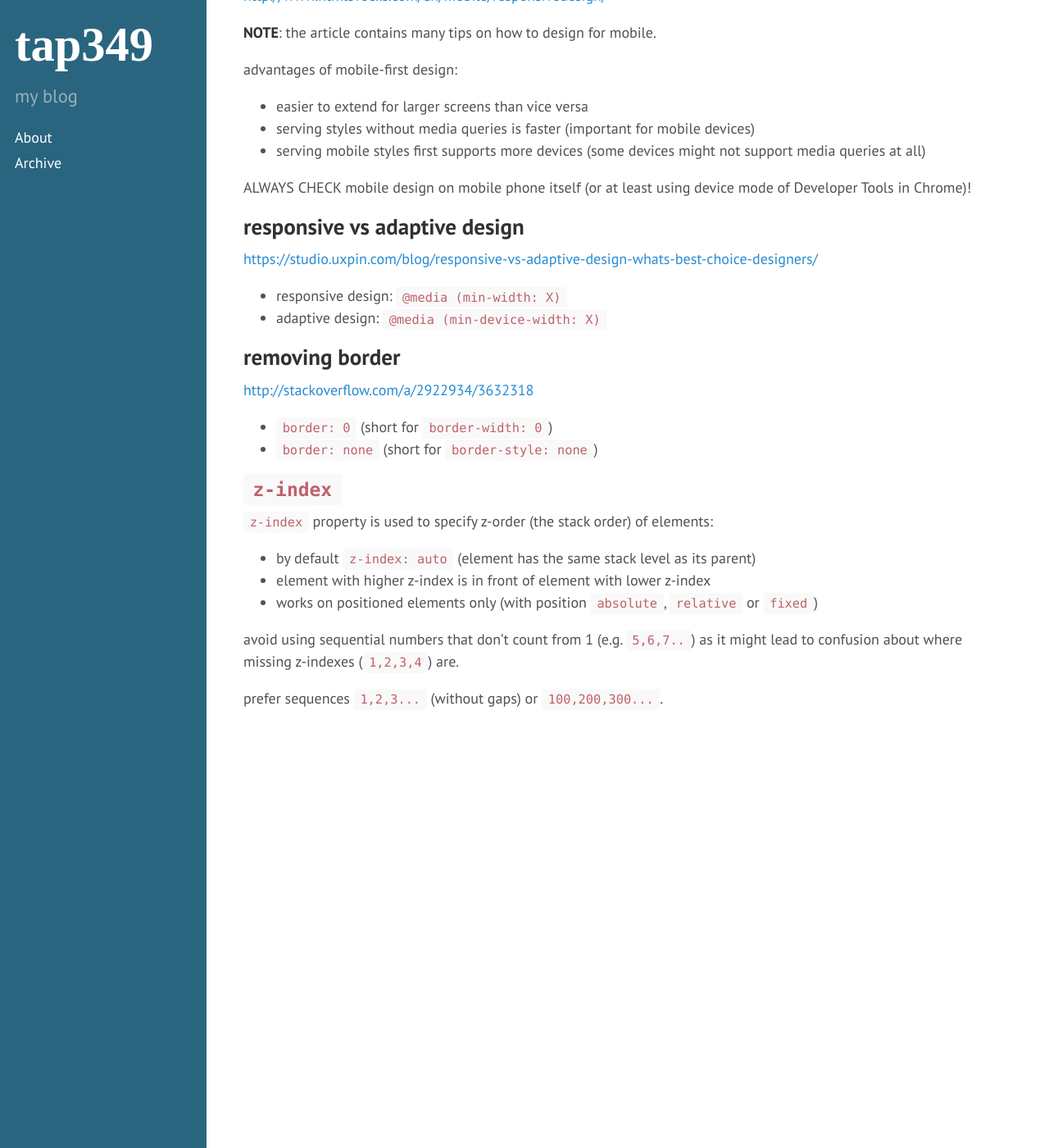
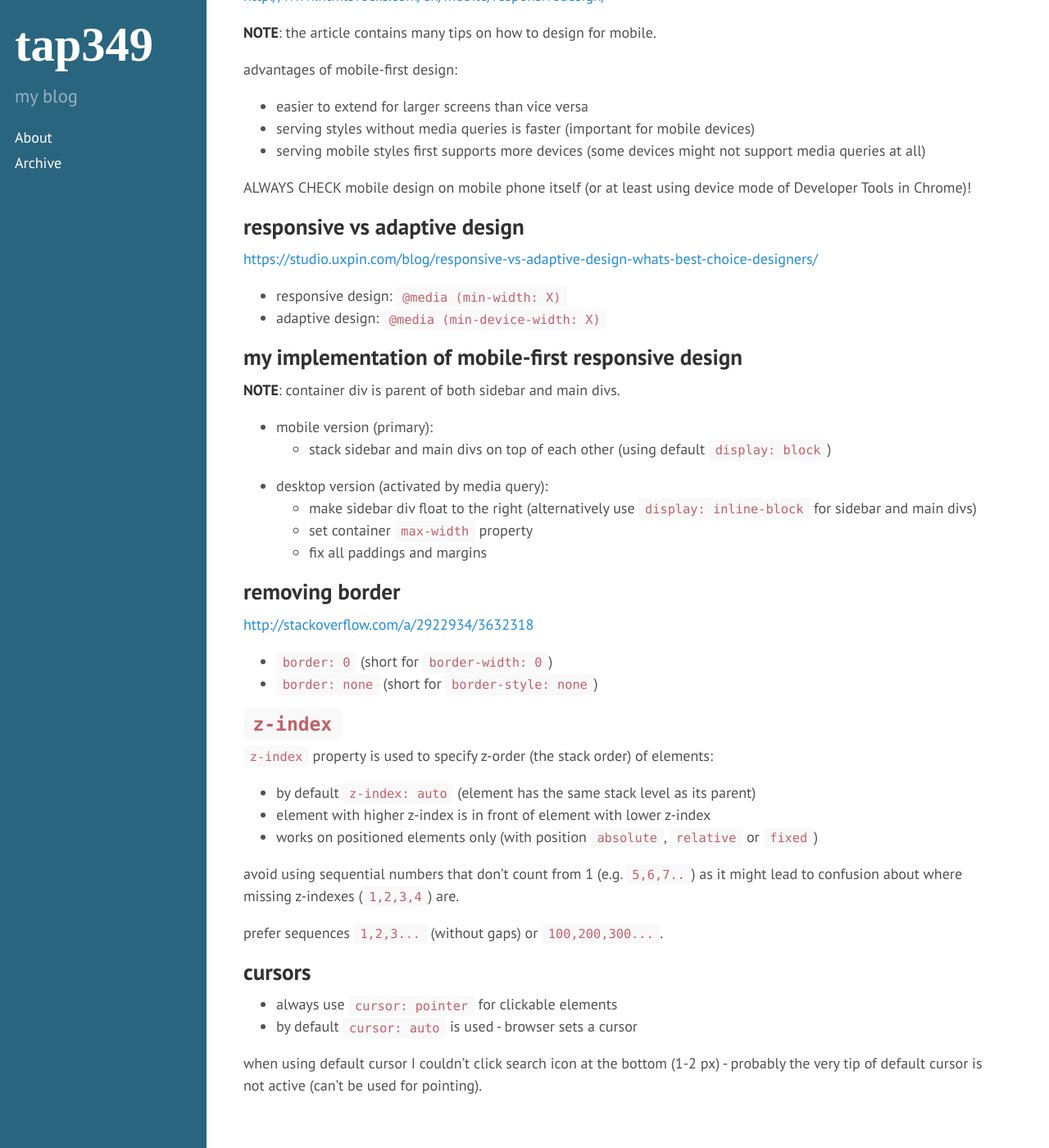
Before and after one commit to tap349/tap349.github.io, a Jekyll site: the page built from _posts/2016-04-21-frontend.md, in a window 1280 px wide and 1400 px high, scrolled down 3200 px. Shown: the whole window at 82% size. Built offline with Jekyll 4.4.1, drawn with Linux system fonts in a browser that asks for light colours.

Commit message:
update 2016-05-02_19:43:55

```diff
--- a/_posts/2016-04-21-makeup.md
+++ b/_posts/2016-04-21-frontend.md
@@ -169,6 +169,19 @@ ALWAYS CHECK mobile design on mobile phone itself
 - responsive design: `@media (min-width: X)`
 - adaptive design: `@media (min-device-width: X)`
 
+## my implementation of mobile-first responsive design
+
+**NOTE**: container div is parent of both sidebar and main divs.
+
+- mobile version (primary):
+  - stack sidebar and main divs on top of each other
+    (using default `display: block`)
+- desktop version (activated by media query):
+  - make sidebar div float to the right
+    (alternatively use `display: inline-block` for sidebar and main divs)
+  - set container `max-width` property
+  - fix all paddings and margins
+
 ## removing border
 
 <http://stackoverflow.com/a/2922934/3632318>
@@ -188,3 +201,11 @@ avoid using sequential numbers that don't count from 1 (e.g. `5,6,7..`)
 as it might lead to confusion about where missing z-indexes (`1,2,3,4`) are.
 
 prefer sequences `1,2,3...` (without gaps) or `100,200,300...`.
+
+## cursors
+
+- always use `cursor: pointer` for clickable elements
+- by default `cursor: auto` is used - browser sets a cursor
+
+when using default cursor I couldn't click search icon at the bottom (1-2 px) -
+probably the very tip of default cursor is not active (can't be used for pointing).
```
